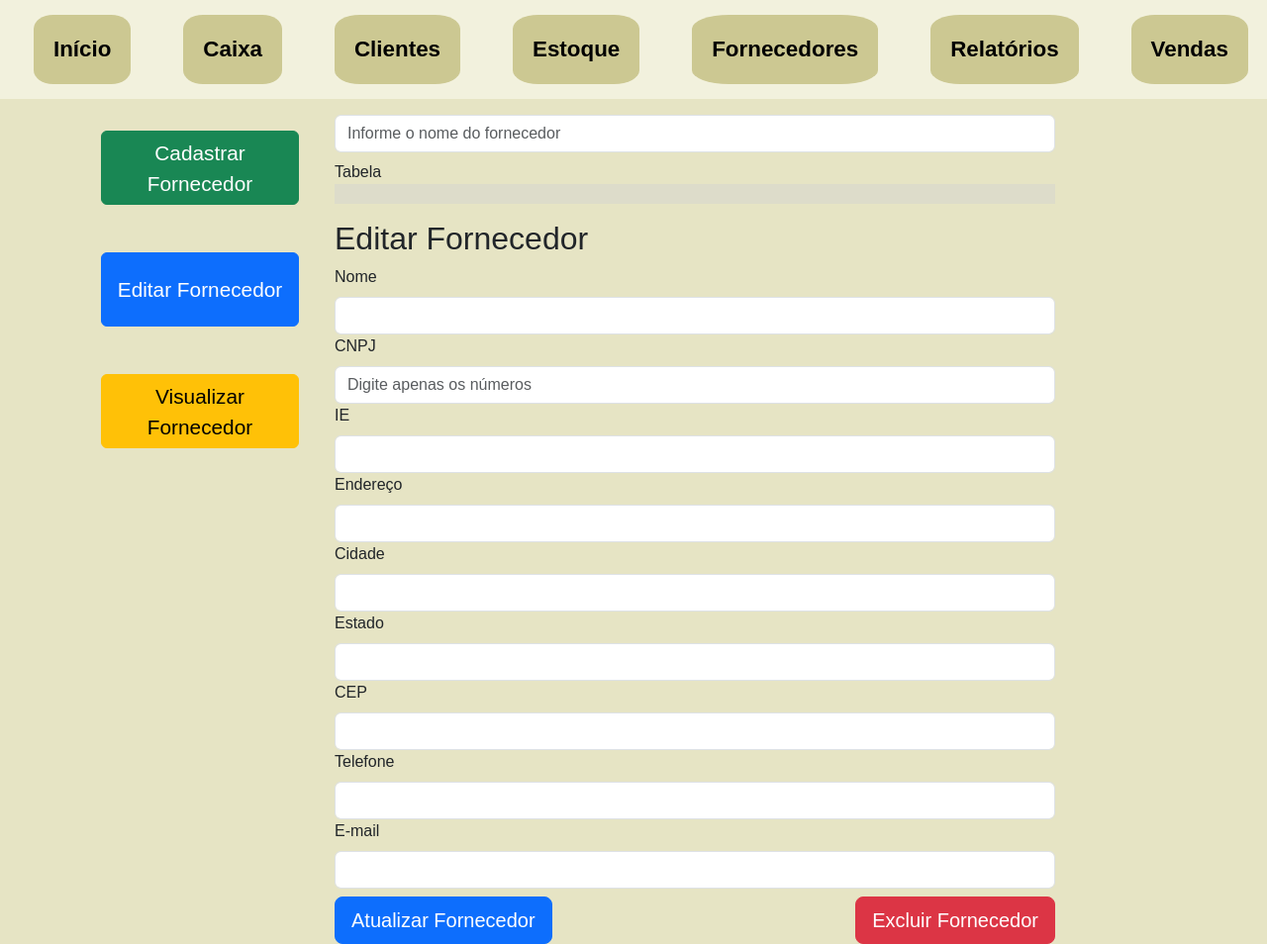
After one commit to DiogoMelloDM7/Sistema-Mercearia, a Django app: page /fornecedores/ in a window 1280 px wide. The commit adds this page. Shown: the whole page at 99% size. Run offline with Django 4.2, Linux system fonts and the light colour scheme.

```diff
--- /dev/null
+++ b/sistema/templates/fornecedores.html
@@ -0,0 +1,101 @@
+{% extends 'base.html' %}
+{% load static %}
+
+
+{% block titulo %}
+Fornecedores
+{% endblock %}
+
+{% block content %}
+
+{% if messages %}
+    {% for message in messages %}
+        <div id="error-message" class="{% if message.tags == 'error' %}alert-danger{% elif message.tags == 'success' %}alert-success{% endif %}" style="display: none;">
+                    <span>{{ message }}<span>
+        </div>
+    {% endfor %}
+{% endif %}
+
+<div class="container">
+    <div class="row">
+        <div id="opcoes-cliente" class="col-md-4 p-3 m-3">
+            <div class="">
+                <button class="btn btn-success mb-5" style="width: 200px; height:75px; font-size:1.3em;" onclick="()">Cadastrar Fornecedor</button>
+            </div>
+            <div>
+                <button class="btn btn-primary mb-5" style="width: 200px; height:75px;font-size:1.3em;" onclick="()">Editar Fornecedor</button>
+            </div>
+            <div>
+                <button class="btn btn-warning mb-5" style="width: 200px; height:75px;font-size:1.3em;" onclick="()">Visualizar Fornecedor</button>
+            </div>
+        </div>
+    </div>
+
+    <div id="informacoes-cliente" class="col-md-8 p-2 m-2">
+        <div id="tabelaDeFornecedores" style="display: none;">
+            <input type="text" id="clienteNome" placeholder="Informe o nome do Fornecedor" class="form-control mb-2">
+            <table id="tabelaFornecedores" class="table table-striped">
+                <thead>
+
+                </thead>
+                <tbody>
+
+                </tbody>
+            </table>
+        </div>
+
+        <form id="formEditar" style="display:block;" method="post">
+
+            <input type="text" id="fornecedorEditarNome" placeholder="Informe o nome do fornecedor" class="form-control mb-2">
+            <table id="tabelaEdicaoFornecedores" class="table table-striped">
+                <thead>
+                    Tabela
+                </thead>
+                <tbody>
+
+                </tbody>
+            </table>
+
+            {% csrf_token %}
+            <h1 class="fs-2">Editar Fornecedor</h1>
+            <div class="mb-3">
+                <label for="nomeEdit" class="form-label">Nome</label>
+                <input type="text" class="form-control" id="nomeEdit" name="nomeEdit" required>
+                <label for="cnpjEdit" class="form-label">CNPJ</label>
+                <input type="text" class="form-control" id="cnpjEdit" name="cnpjEdit" pattern="\d{14}" maxlength="14" required title="Por favor, insira apenas 14 dígitos." placeholder="Digite apenas os números">
+                <label for="ieEdit" class="form-label">IE</label>
+                <input type="text" class="form-control" id="ieEdit" name="ieEdit">
+                <label for="enderecoEdit" class="form-label">Endereço</label>
+                <input type="text" class="form-control" id="enderecoEdit" name="enderecoEdit" required>
+                <label for="cidadeEdit" class="form-label">Cidade</label>
+                <input type="text" class="form-control" id="cidadeEdit" name="cidadeEdit">
+                <label for="estadoEdit" class="form-label">Estado</label>
+                <input type="text" class="form-control" id="estadoEdit" name="estadoEdit">
+                <label for="cepEdit" class="form-label">CEP</label>
+                <input type="email" class="form-control" id="cepEdit" name="cepEdit" required>
+                <label for="telefoneEdit" class="form-label">Telefone</label>
+                <input type="email" class="form-control" id="telefoneEdit" name="telefoneEdit" pattern="\d{8,20}" maxlength="20" required title="Por favor, insira apenas dígitos.">
+                <label for="emailEdit" class="form-label">E-mail</label>
+                <input type="email" class="form-control" id="emailEdit" name="emailEdit" required>
+                <input type="hidden" id="idFornecedor" name="ifFornecedor">
+                <div class="d-flex justify-content-between">
+                    <button type="submit" name="btnSubmit" value="atualizarFornecedor" class="btn btn-primary btn-lg mt-2">Atualizar Fornecedor</button>
+                    <button type="submit" name="btnSubmit" value="deletarFornecedor" class="btn btn-danger btn-lg mt-2">Excluir Fornecedor</button>
+                </div>
+            </div>
+        </form>
+
+
+    </div>
+
+</div>
+
+
+
+<script>
+    let clientes = JSON.parse('{{ clientes|safe }}')
+</script>
+
+<script src="https://ajax.googleapis.com/ajax/libs/jquery/3.6.0/jquery.min.js"></script>
+<script src="{% static 'js/fornecedores.js' %}"></script>
+{% endblock %}
--- a/sistema/templates/homepage.html
+++ b/sistema/templates/homepage.html
@@ -22,7 +22,10 @@ Homepage
             <img class="img-sm" src="{% static 'images/vendas.png' %}" title='VENDAS'>
         </a>
         <a href="{% url 'sistema:clientes' %}">
-            <img class="img-sm" src="{% static 'images/clientes.webp' %}" title='Clientes'>
+            <img class="img-sm" src="{% static 'images/clientes.webp' %}" title='CLIENTES'>
+        </a>
+        <a href="{% url 'sistema:fornecedores' %}">
+            <img class="img-sm" src="{% static 'images/fornecedores.jpeg' %}" title='FORNECEDORES'>
         </a>
     </div>
 </div>
--- a/sistema/urls.py
+++ b/sistema/urls.py
@@ -1,5 +1,5 @@
 from django.urls import path
-from .views import homepage, Vendas, relatorios, Estoque, caixa, RelatorioDeVendas, RelatorioDeCaixa, cadastrarProduto, EditarProduto, clientes
+from .views import homepage, Vendas, relatorios, Estoque, caixa, RelatorioDeVendas, RelatorioDeCaixa, cadastrarProduto, EditarProduto, clientes, fornecedores
 
 app_name="sistema"
 
@@ -14,4 +14,5 @@ urlpatterns = [
     path('cadastrarproduto/', cadastrarProduto, name="cadastrarProduto"),
     path('editarproduto/<int:pk>', EditarProduto.as_view(), name="editarProduto"),
     path('clientes/', clientes, name="clientes"),
+    path('fornecedores/', fornecedores, name="fornecedores"),
 ]
--- a/sistema/views.py
+++ b/sistema/views.py
@@ -8,6 +8,7 @@ from datetime import date, datetime, timedelta
 from decimal import Decimal, ROUND_DOWN
 from django.http import JsonResponse
 import json
+from validate_docbr import CPF
 
 
 
@@ -100,7 +101,6 @@ class Vendas(ListView):
         cartao_pix_dinheiro = False
         if button_type == "confirm-sale":
             id_cliente_da_venda = request.POST.get("idCliente")
-            print(id_cliente_da_venda)
             if not id_cliente_da_venda:
                 messages.error(request, f"Por favor selecione um cliente para finalizar a venda!")
                 return render(request, self.template_name, context)
@@ -151,7 +151,7 @@ class Vendas(ListView):
                 relatorio_venda = RelatorioVendas.objects.filter(data__date=data_hoje).first()
                 if not relatorio_venda:
                     relatorio_venda = RelatorioVendas.objects.create(valorfinal = 0)
-                venda = Venda.objects.create(relatorio = relatorio_venda, valor = 0)
+                venda = Venda.objects.create(relatorio = relatorio_venda, valor = 0, cliente=cliente)
                 for item in lista_vendas:
                     nome_produto = item[0]
                     quantidade = item[1]
@@ -513,6 +513,12 @@ def clientes(request):
                 telefone_cliente = request.POST.get("telefone")
                 email_cliente = request.POST.get("email")
                 id_cliente = request.POST.get("idCliente")
+
+                cpf_obj = CPF()
+                if not cpf_obj.validate(cpf_cliente):
+                    messages.error(request, "CPF inválido! Por favor, insira um CPF válido.")
+                    return redirect('sistema:clientes')
+
                 cliente = get_object_or_404(Cliente, id=id_cliente)
                 cliente.nome = nome_cliente
                 cliente.rua = rua_cliente
@@ -537,6 +543,12 @@ def clientes(request):
                 cpf_cliente = request.POST.get("cpfadd")
                 telefone_cliente = request.POST.get("telefoneadd")
                 email_cliente = request.POST.get("emailadd")
+
+                cpf_obj = CPF()
+                if not cpf_obj.validate(cpf_cliente):
+                    messages.error(request, "CPF inválido! Por favor, insira um CPF válido.")
+                    return redirect('sistema:clientes')
+
                 Cliente.objects.create(
                 nome = nome_cliente,
                 rua = rua_cliente,
@@ -567,3 +579,8 @@ def clientes(request):
 
 
     return render(request, "clientes.html", context)
+
+
+def fornecedores(request):
+
+    return render(request, 'fornecedores.html')
--- a/templates/navbar.html
+++ b/templates/navbar.html
@@ -4,6 +4,7 @@
         <a class="opcao-navbar" href="{% url 'sistema:caixa' %}">Caixa</a>
         <a class="opcao-navbar" href="{% url 'sistema:clientes' %}">Clientes</a>
         <a class="opcao-navbar" href="{% url 'sistema:estoque' %}">Estoque</a>
+        <a class="opcao-navbar" href="{% url 'sistema:fornecedores' %}">Fornecedores</a>
         <a class="opcao-navbar" href="{% url 'sistema:relatorios' %}">Relatórios</a>
         <a class="opcao-navbar" href="{% url 'sistema:vendas' %}">Vendas</a>
     </div>
```
Also changed, not shown: sistema/models.py (+18 -2 lines), sistema/templates/vendas.html (+7 -3 lines), static/js/vendas.js (+63 -6 lines), db.sqlite3, sistema/migrations/0009_fornecedor.py (added), sistema/migrations/0010_alter_cliente_cpf.py (added), static/images/fornecedores.jpeg (added), static/js/fornecedores.js (added).
